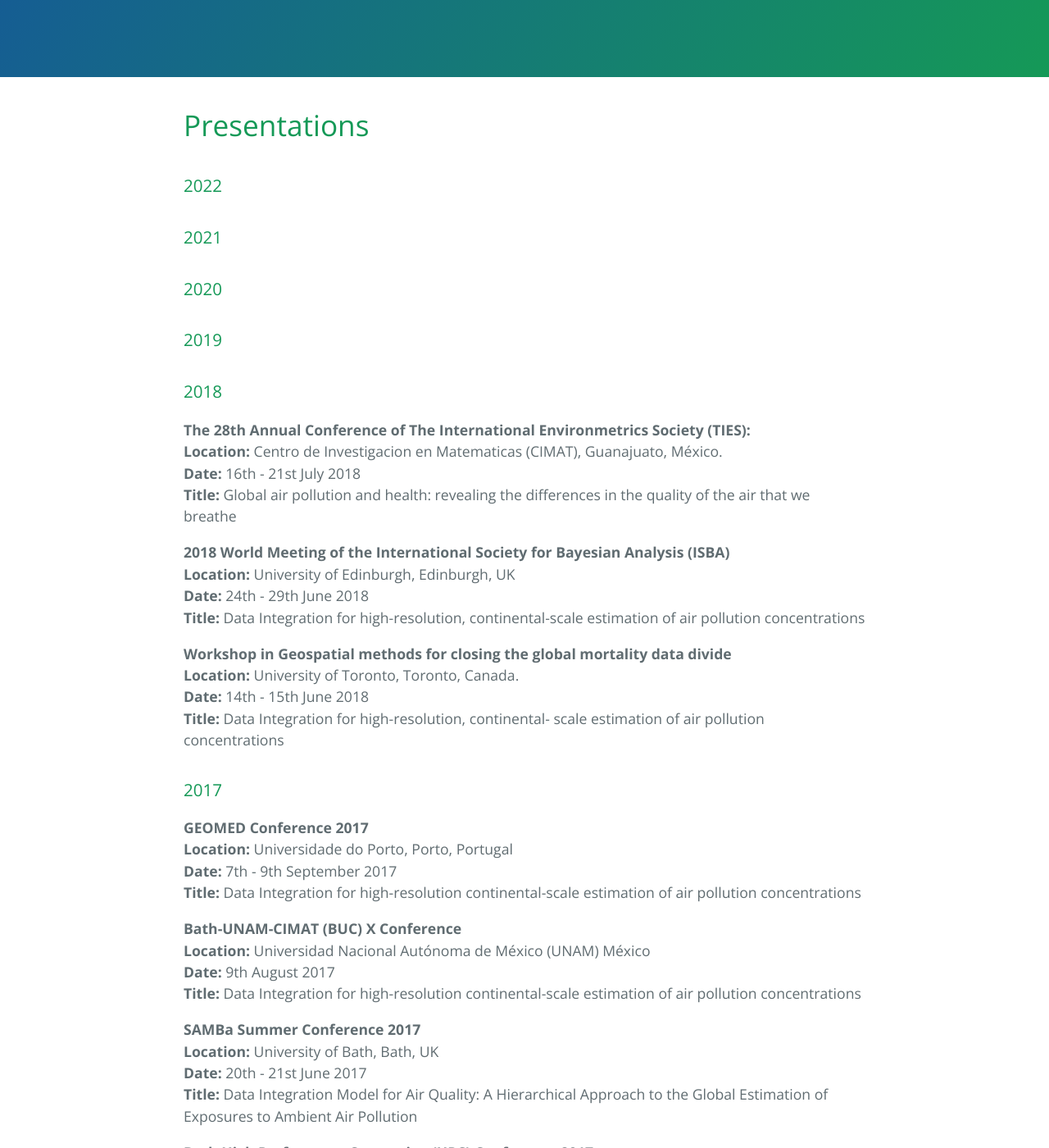
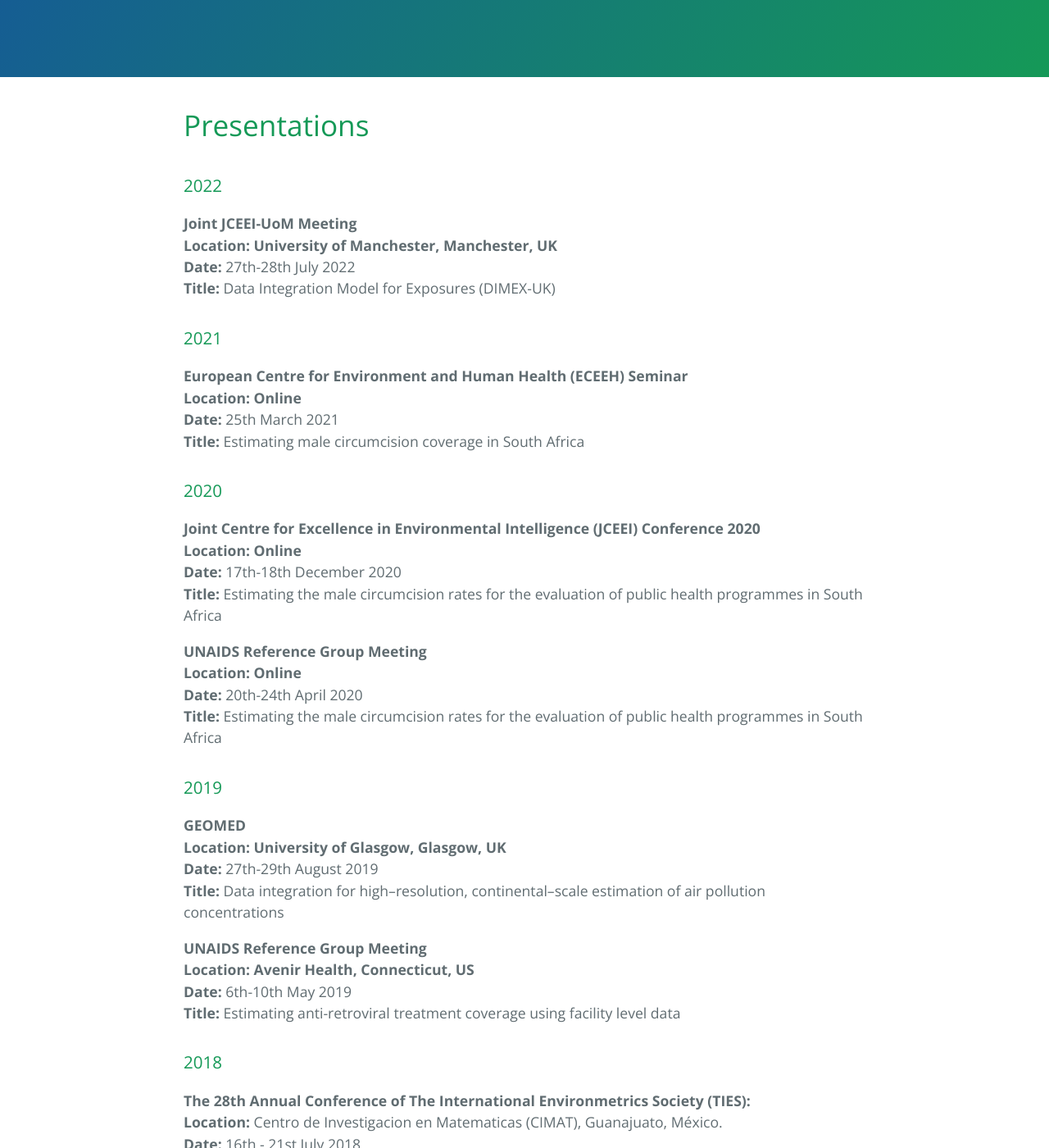
Before and after one commit to matthewllthomas/matthewllthomas.github.io, a Jekyll site: the page built from presentations/index.md, in a window 1280 px wide and 1400 px high, scrolled down 239 px. Shown: the whole window at 82% size. Built offline with Jekyll 4.4.1, drawn with Linux system fonts in a browser that asks for light colours; the repository's description, which GitHub fills in, is left out.

Commit message:
Update index.md

```diff
--- a/presentations/index.md
+++ b/presentations/index.md
@@ -8,11 +8,41 @@ subtitle: Presentations
 
 ### 2022
 
+**Joint JCEEI-UoM Meeting** <br>
+**Location: University of Manchester, Manchester, UK** <br>
+**Date:** 27th-28th July 2022<br>
+**Title:** Data Integration Model for Exposures (DIMEX-UK)
+
 ### 2021
+
+**European Centre for Environment and Human Health (ECEEH) Seminar** <br>
+**Location: Online** <br>
+**Date:** 25th March 2021<br>
+**Title:** Estimating male circumcision coverage in South Africa
 
 ### 2020
 
+**Joint Centre for Excellence in Environmental Intelligence (JCEEI) Conference 2020** <br>
+**Location: Online** <br>
+**Date:** 17th-18th December 2020<br>
+**Title:** Estimating the male circumcision rates for the evaluation of public health programmes in South Africa
+
+**UNAIDS Reference Group Meeting** <br>
+**Location: Online** <br>
+**Date:** 20th-24th April 2020 <br>
+**Title:** Estimating the male circumcision rates for the evaluation of public health programmes in South Africa
+
 ### 2019
+
+**GEOMED** <br>
+**Location: University of Glasgow, Glasgow, UK** <br>
+**Date:** 27th-29th August 2019 <br>
+**Title:** Data integration for high–resolution, continental–scale estimation of air pollution concentrations
+
+**UNAIDS Reference Group Meeting** <br>
+**Location: Avenir Health, Connecticut, US** <br>
+**Date:** 6th-10th May 2019 <br>
+**Title:** Estimating anti-retroviral treatment coverage using facility level data
 
 ### 2018
 
```
